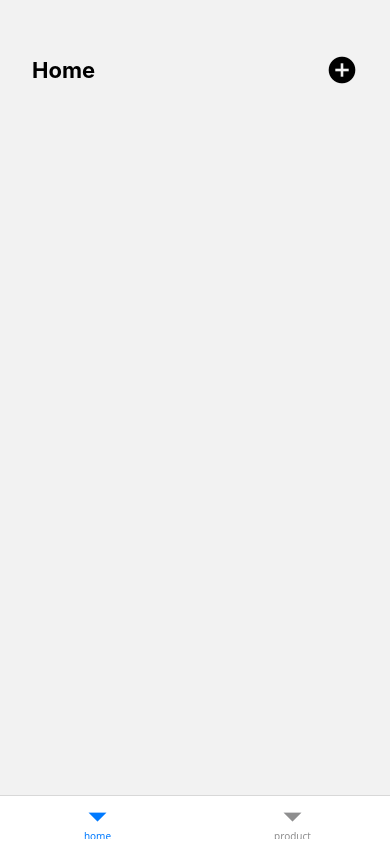
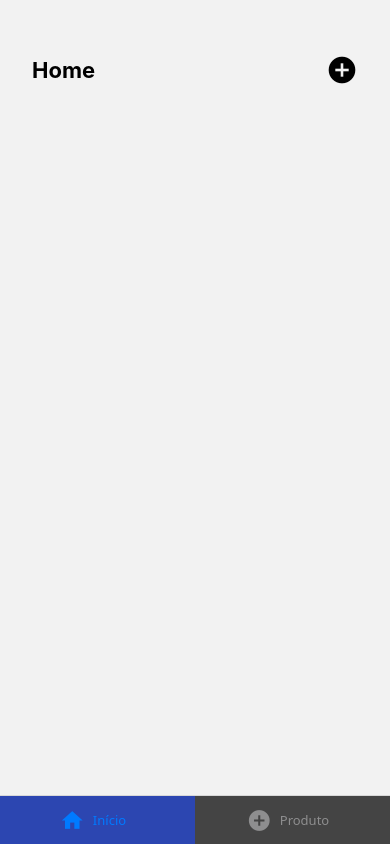
Before and after one commit to ArthurFloro/navigation-app, a React Native app: screen /home in a window 390 px wide. Built offline with nearby package versions, Linux system fonts and the light colour scheme.

Commit message:
Customizando bottom navigator

```diff
--- a/src/routes/BottomRoutes.tsx
+++ b/src/routes/BottomRoutes.tsx
@@ -2,6 +2,7 @@
   createBottomTabNavigator,
   BottomTabScreenProps,
 } from "@react-navigation/bottom-tabs";
+import { MaterialIcons } from "@expo/vector-icons";
 
 import { Product } from "@/app/Product";
 import { Home } from "@/app/Home";
@@ -22,10 +23,31 @@
       initialRouteName="home"
       screenOptions={{
         headerShown: false,
+        tabBarActiveBackgroundColor: "#2C46B1",
+        tabBarInactiveBackgroundColor: "#444444",
+        tabBarLabelPosition: "beside-icon",
       }}
     >
-      <Tab.Screen name="home" component={Home} />
-      <Tab.Screen name="product" component={Product} />
+      <Tab.Screen
+        name="home"
+        component={Home}
+        options={{
+          tabBarLabel: "Início",
+          tabBarIcon: ({ color, size }) => (
+            <MaterialIcons name="home" size={size} color={color} />
+          ),
+        }}
+      />
+      <Tab.Screen
+        name="product"
+        component={Product}
+        options={{
+          tabBarLabel: "Produto",
+          tabBarIcon: ({ color, size }) => (
+            <MaterialIcons name="add-circle" size={size} color={color} />
+          ),
+        }}
+      />
     </Tab.Navigator>
   );
 }
```
